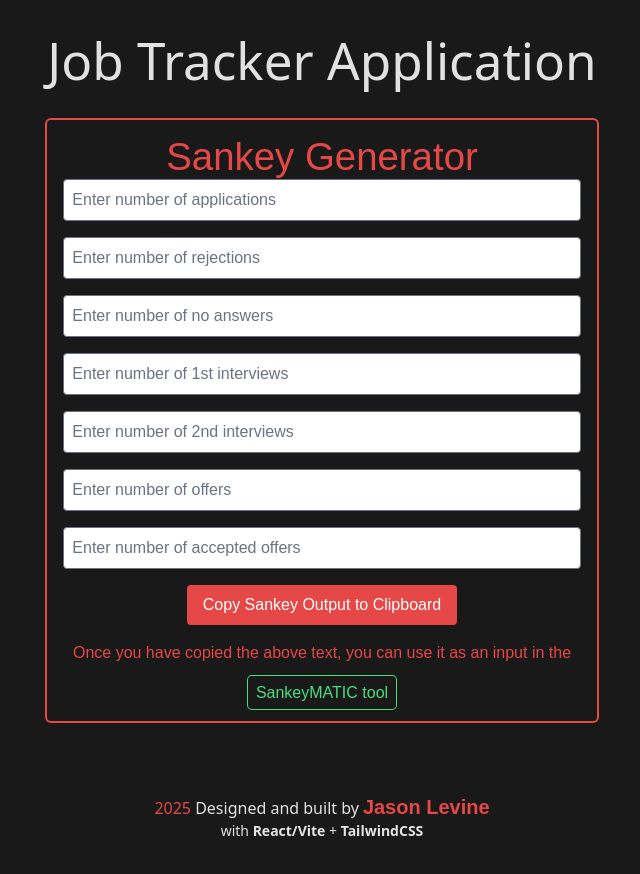
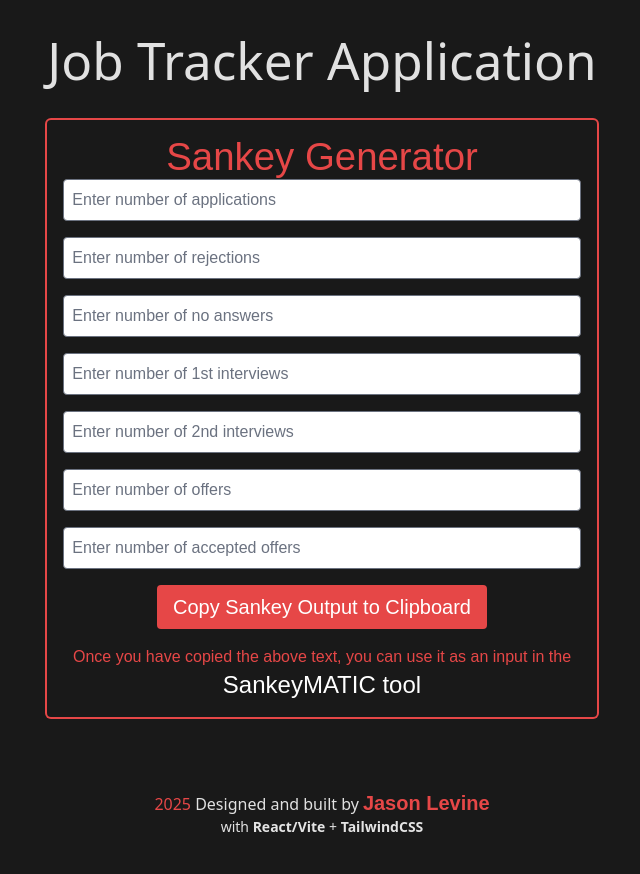
Before and after one commit to JsonLevine/job-tracker, a React (Vite) app: page / in a window 1280 px wide. Shown: the top 874 px of the page, without its empty margins (318-958 px from the left). Built offline with nearby package versions, Linux system fonts and the light colour scheme; a web font is replaced by a local one; what tailwindcss-animated would draw is missing.

Commit message:
Small updates

```diff
--- a/src/components/Footer.jsx
+++ b/src/components/Footer.jsx
@@ -7,7 +7,7 @@ function Footer() {
       <div className="flex flex-row items-center justify-center text-center md:p-10 p-2">
         <a
           data-testid="footer-link"
-          className="flex flex-col items-center justify-center transition duration-300 ease-in-out hover:text-stronghold-green hover:-translate-y-1"
+          className="flex flex-col items-center justify-center transition duration-300 ease-in-out hover:-translate-y-1 hover:text-stronghold-green "
           href="https://github.com/JsonLevine/job-tracker"
           target="_blank"
           rel="noreferrer">
--- a/src/components/SankeyGenerator.jsx
+++ b/src/components/SankeyGenerator.jsx
@@ -111,7 +111,8 @@ function SankeyGenerator() {
         </label>
         : ''}
         <button
-          className="px-4 py-2 bg-stronghold-red text-white rounded hover:bg-stronghold-red-dark"
+          className="jersey text-xl px-4 py-2 bg-stronghold-red text-white rounded hover:bg-stronghold-red-dark
+          transition duration-300 ease-in-out hover:-translate-y-1 hover:scale-110"
           onClick={(e) => {
             e.preventDefault();
             const textToCopy = document.querySelector('pre').innerText;
@@ -126,12 +127,12 @@ function SankeyGenerator() {
         </button>
       </form>
       <div className="mt-4 text-center">
-        <div className="mb-4">Once you have copied the above text, you can use it as an input in the </div>
+        <div className="">Once you have copied the above text, you can use it as an input in the </div>
         <a
           href="https://sankeymatic.com/build/"
           target="_blank"
           rel="noopener noreferrer"
-          className="text-stronghold-green ring-1 ring-stronghold-green rounded p-2 jersey hover:underline"
+          className="jersey text-stronghold-white text-2xl rounded jersey transition ease-in-out duration-300 hover:-translate-y-1 hover:scale-110 hover:underline"
         >
           SankeyMATIC tool
         </a>
```
